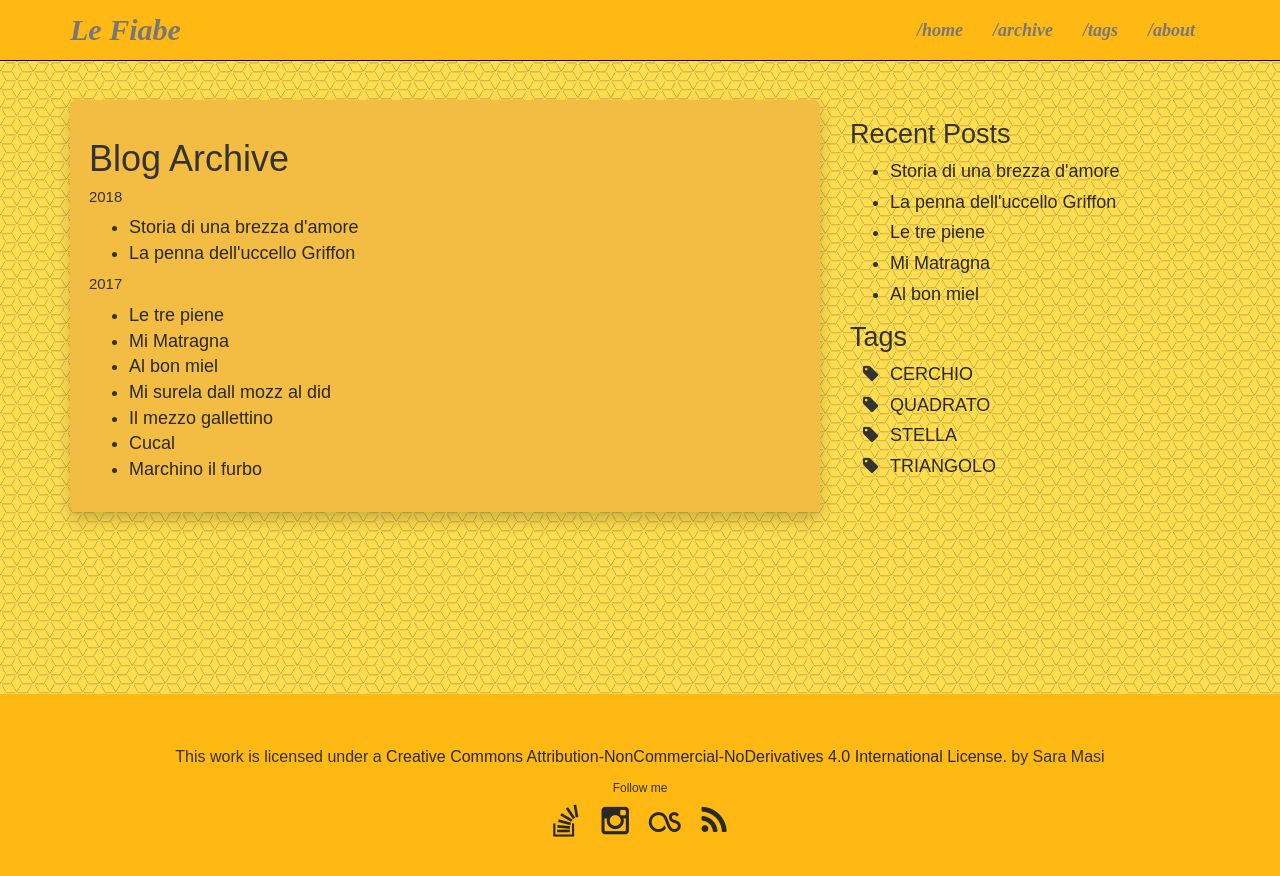
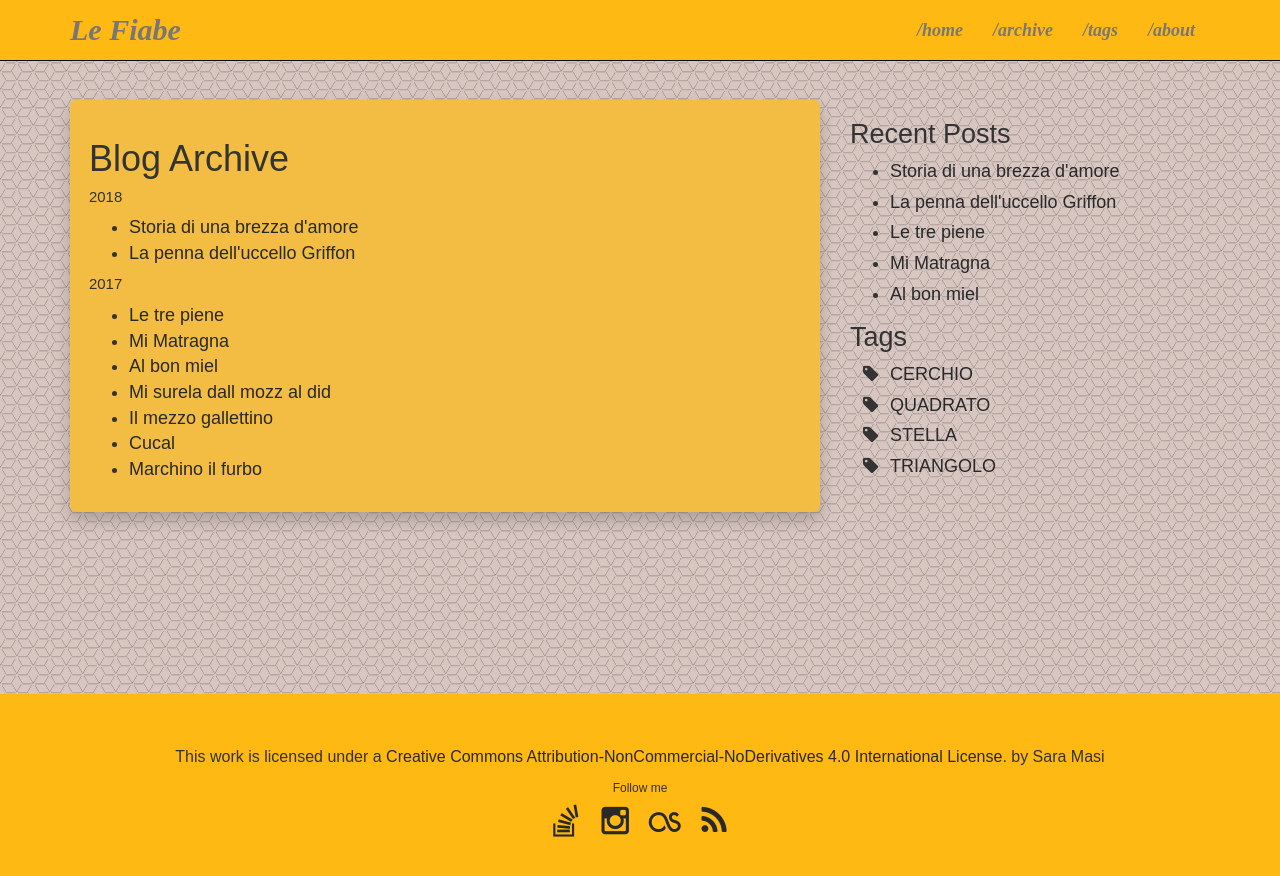
Before and after one commit to saramasi/saramasi.github.io, a Jekyll site: the page built from archive.html, in a window 1280 px wide. Shown: the top 876 px of the page. Built offline with Jekyll 4.4.1, drawn with Linux system fonts in a browser that asks for light colours; some web fonts are replaced.

Commit message:
uniform color scheme

```diff
--- a/css/theme.scss
+++ b/css/theme.scss
@@ -29,8 +29,8 @@ $accent-color-hover: #1258ff;
 //$font-color: #dddddd;
 $font-color: #292929; //nero
 
-//$background-color: #8AA88C; //verdone
-$background-color: #ffdd50; //ocra scuro
+$background-color: #d8c6c0; //marroncino
+//$background-color: #ffdd50; //ocra scuro
 //$background-color: #292929; //nero
 //$background-color: #f2bd42; //ocra
 
```
